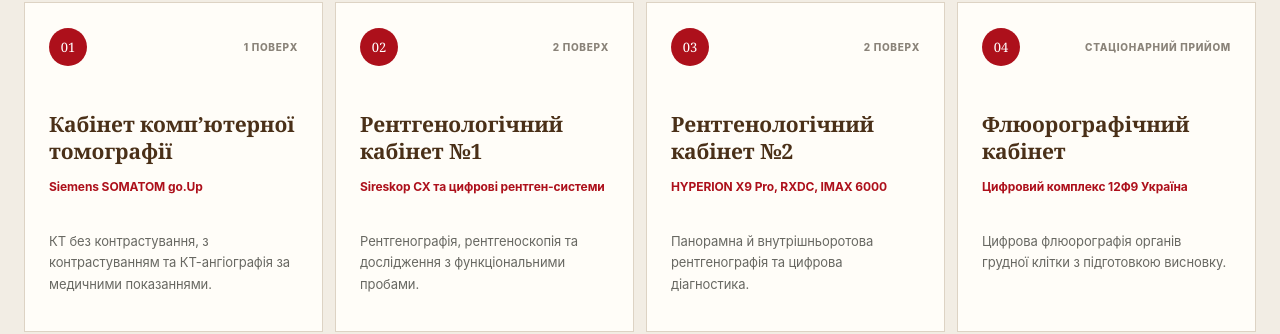
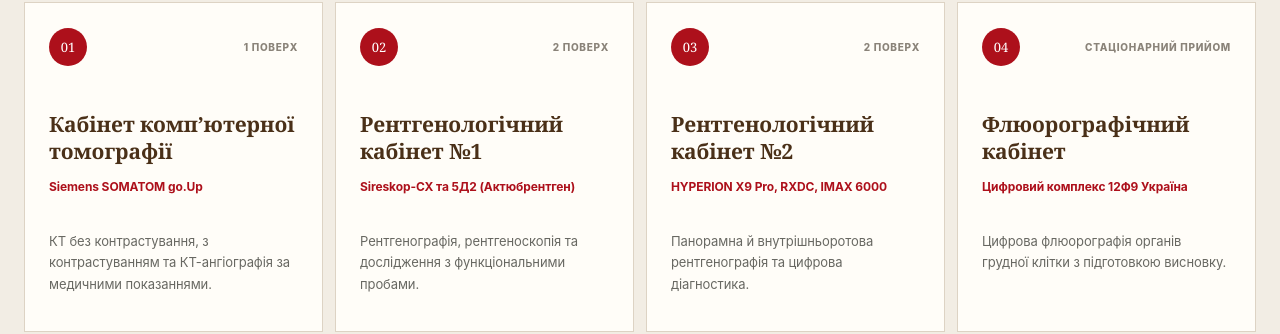
Before and after one commit to adamenkoa1/radiologyos, a Next.js app: page / in a window 1280 px wide. Shown: the part 1933-2267 px from the top of the page. Built offline with nearby package versions, Linux system fonts and the light colour scheme.

Commit message:
Уточнити обладнання відділення за пояснювальною запискою

```diff
--- a/app/page.tsx
+++ b/app/page.tsx
@@ -21,7 +21,7 @@ const rooms = [
     number: "02",
     title: "Рентгенологічний кабінет №1",
     floor: "2 поверх",
-    equipment: "Sireskop CX та цифрові рентген-системи",
+    equipment: "Sireskop-CX та 5Д2 (Актюбрентген)",
     text: "Рентгенографія, рентгеноскопія та дослідження з функціональними пробами.",
   },
   {
```
